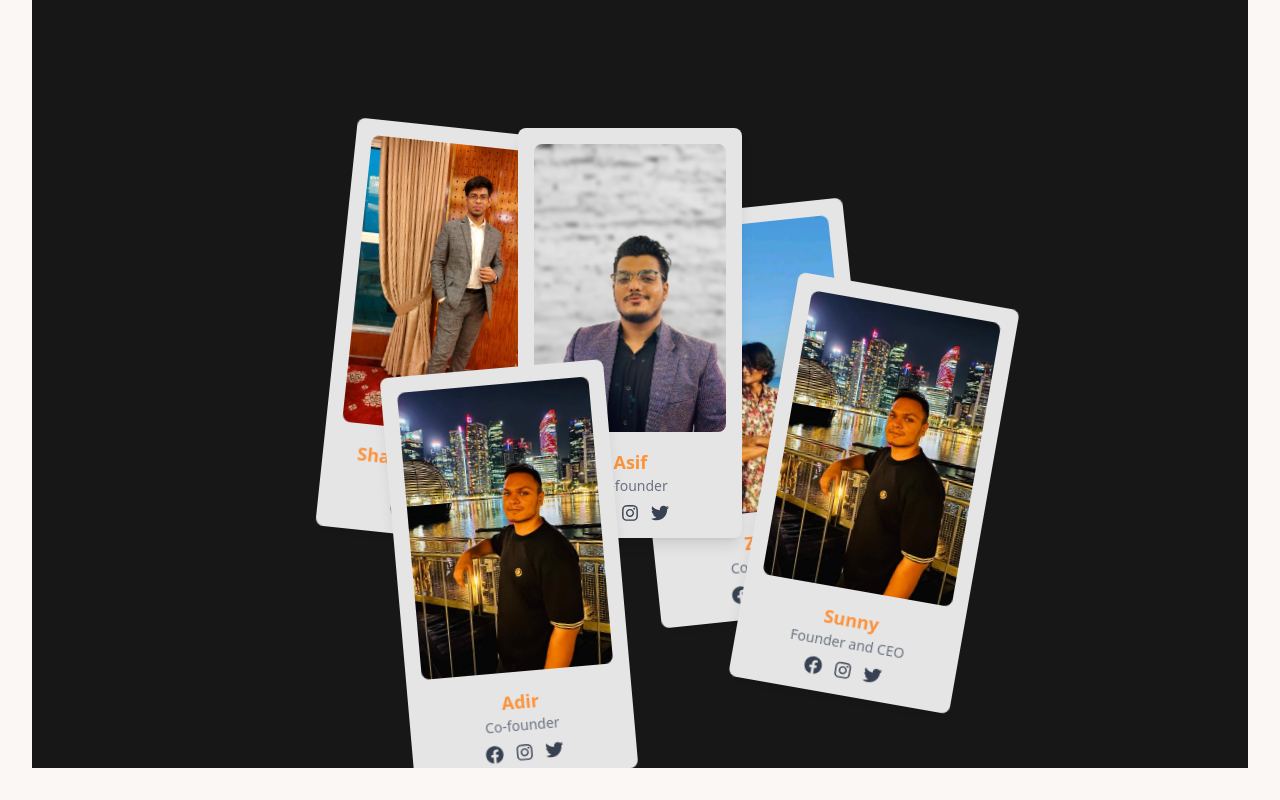
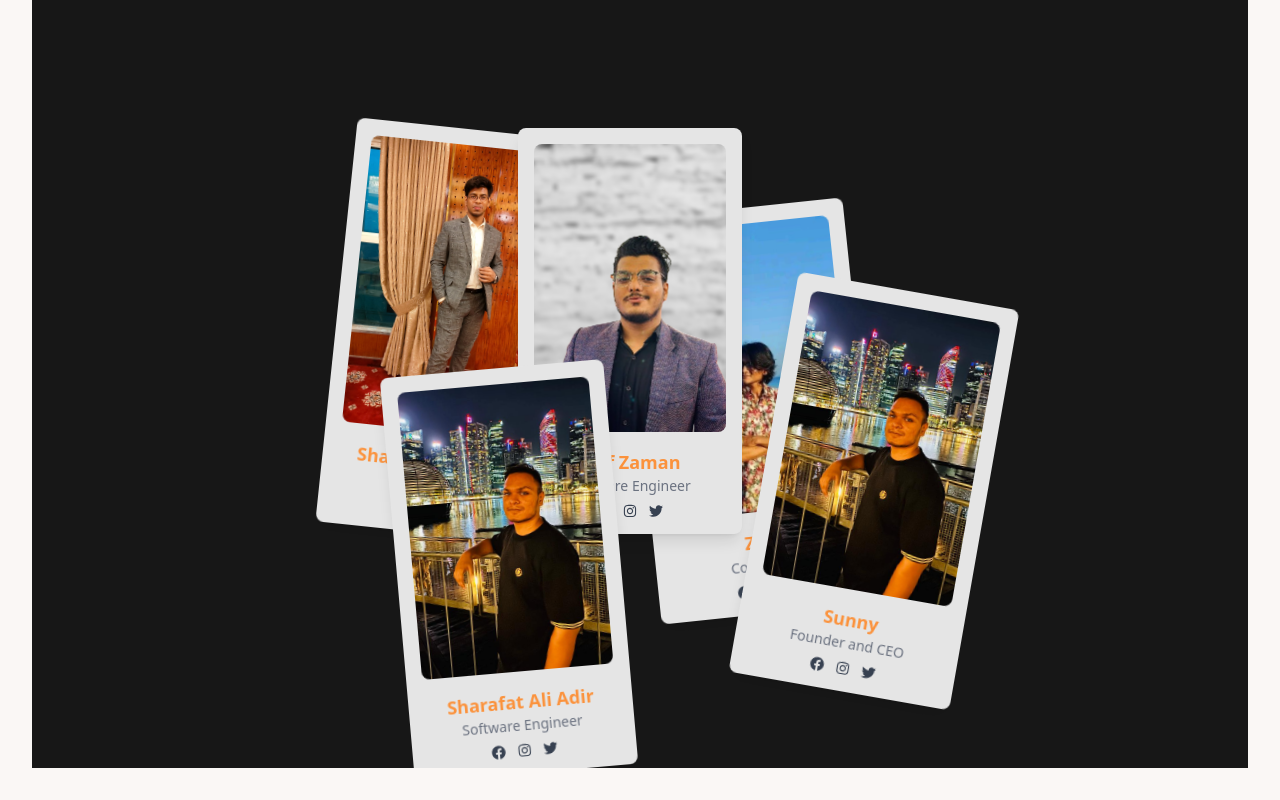
Before and after one commit to AsifZaman777/arcedemy-web, a React (Vite) app in the folder arc-client/: page / in a window 1280 px wide. Shown: the part 4908-5708 px from the top of the page. Built offline with nearby package versions, Linux system fonts and the light colour scheme.

Commit message:
updated our team

```diff
--- a/arc-client/src/components/OurTeam.jsx
+++ b/arc-client/src/components/OurTeam.jsx
@@ -18,7 +18,7 @@ const OurTeam = () => {
         Arcedemy Team
       </h2>
       <section
-        className="relative grid min-h-screen w-full place-content-center overflow-hidden bg-neutral-900 py-20"
+        className="relative grid min-h-screen w-full place-content-center overflow-hidden bg-neutral-900 py-10"
       >
         <hr className="absolute z-0 w-1/2 h-6 bg-gradient-to-r from-orange-100 to-orange-500 rounded-sm top-0 left-1/2 transform -translate-x-1/2 -translate-y-1/2" />
         <h2 className="relative z-0 text-[10vw] font-black text-neutral-100 md:text-[120px]">
@@ -67,8 +67,8 @@ const Cards = () => {
         top="20%"
         left="40%"
         className="w-36 md:w-56 text-lg text-orange-400"
-        name="Asif"
-        designation="Co-founder"
+        name="Asif Zaman"
+        designation="Software Engineer"
       />
 
       <Card
@@ -79,8 +79,8 @@ const Cards = () => {
         top="50%"
         left="30%"
         className="w-36 md:w-56 text-lg text-orange-400"
-        name="Adir"
-        designation="Co-founder"
+        name="Sharafat Ali Adir"
+        designation="Software Engineer"
       />
 
       <Card
@@ -125,7 +125,8 @@ const Card = ({
         zIndex,
       }}
       className={twMerge(
-        "drag-elements absolute bg-neutral-200 p-4 rounded-lg shadow-lg",
+        "drag-elements absolute bg-neutral-200 p-2 sm:p-4 rounded-lg shadow-lg",
+        "w-28 sm:w-36 md:w-56", // Adjusted width for mobile responsiveness
         className
       )}
       drag
@@ -136,26 +137,27 @@ const Card = ({
       <img
         src={src}
         alt={alt}
-        className="h-72 w-full object-cover rounded-lg mb-4"
+        className="h-40 sm:h-60 md:h-72 w-full object-cover rounded-lg mb-2 sm:mb-4" // Adjusted height for mobile responsiveness
       />
       <div className="text-center">
-        <h3 className="text-lg font-bold">{name}</h3>
-        <p className="text-sm text-gray-500">{designation}</p>
-        <div className="flex justify-center mt-2 space-x-3 text-gray-700">
+        <h3 className="text-sm sm:text-lg font-bold">{name}</h3>
+        <p className="text-xs sm:text-sm text-gray-500">{designation}</p>
+        <div className="flex justify-center mt-2 space-x-2 sm:space-x-3 text-gray-700">
           <a href="#">
-            <FaFacebook />
+            <FaFacebook className="text-xs sm:text-sm" />
           </a>
           <a href="#">
-            <FaInstagram />
+            <FaInstagram className="text-xs sm:text-sm" />
           </a>
           <a href="#">
-            <FaTwitter />
+            <FaTwitter className="text-xs sm:text-sm" />
           </a>
         </div>
       </div>
     </motion.div>
   );
 };
+
 
 // PropTypes validation
 Card.propTypes = {
```
